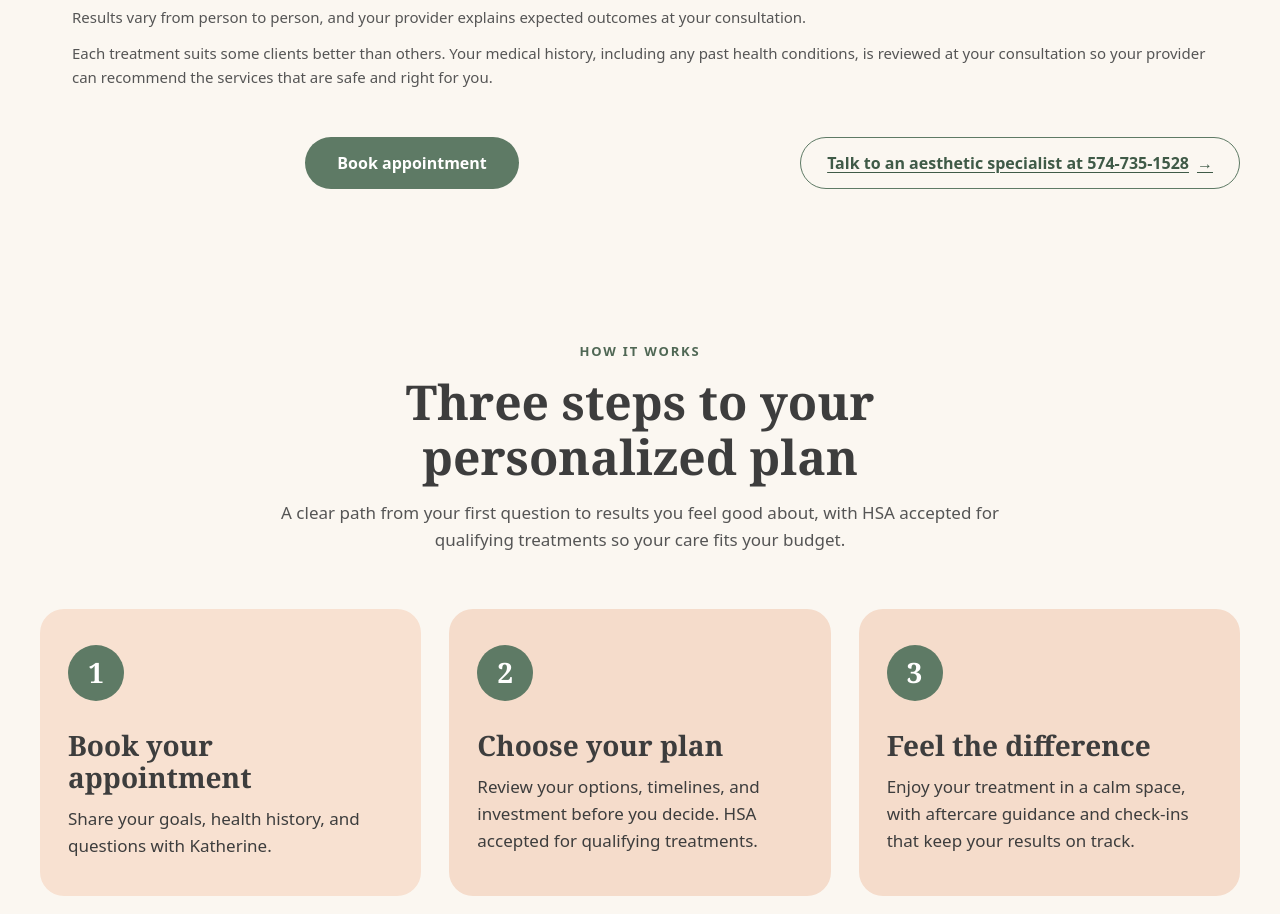
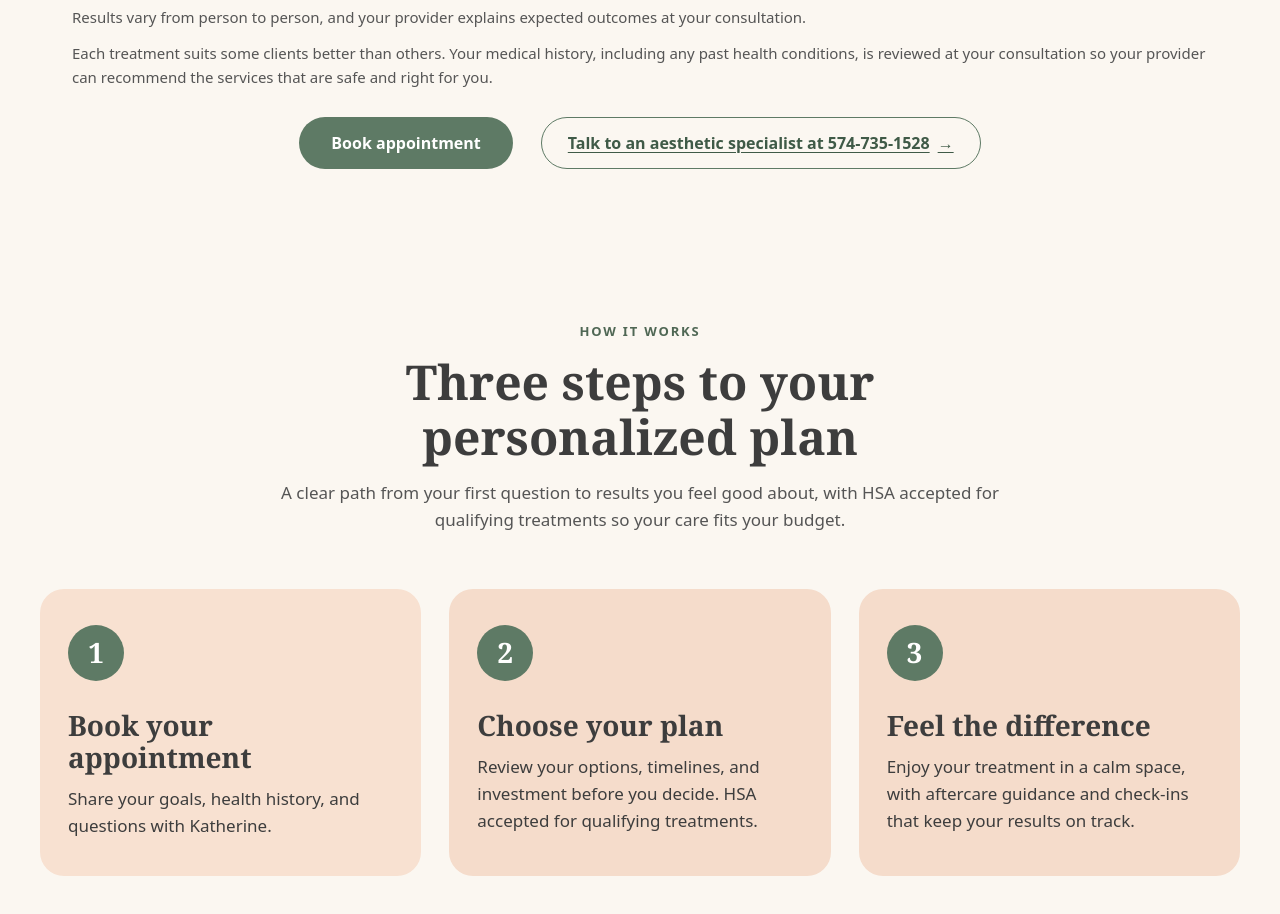
Before and after one commit to riley-catalano-favze/belle-allure-aesthetics-and-wellness, a plain HTML site: page index.html in a window 1280 px wide. Shown: the part 4157-5071 px from the top of the page. Drawn offline with Linux system fonts and the light colour scheme.

Commit message:
Home page: center the buttons under the restrictions note
Co-Authored-By: Claude Haiku 5.5 <noreply@anthropic.com>
Claude-Session: https://claude.ai/code/session_01ABZsda43UEGWchnaUB1qWu

```diff
--- a/index.html
+++ b/index.html
@@ -312,6 +312,11 @@ html body .follow-handle{margin:26px 0 0!important;font:600 14px/1.4 'Figtree',s
   html body .follow-actions{flex-direction:column!important;width:100%!important}
   html body .follow-btn{width:100%!important;max-width:320px!important}
 }
+</style>
+<style id="home-svc-cta-centered">
+/* Home: the two buttons under the restrictions note sit centered together on every width */
+html body .svc-cta{display:flex!important;flex-wrap:wrap!important;justify-content:center!important;align-items:center!important;gap:16px 28px!important;width:100%!important;margin:28px auto 0!important;text-align:center!important}
+html body .svc-cta>.btn,html body .svc-cta>.svc-cta-link,html body .svc-cta>a{margin:0!important;margin-left:0!important;margin-right:0!important}
 </style>
 </head>
 <body>
```
